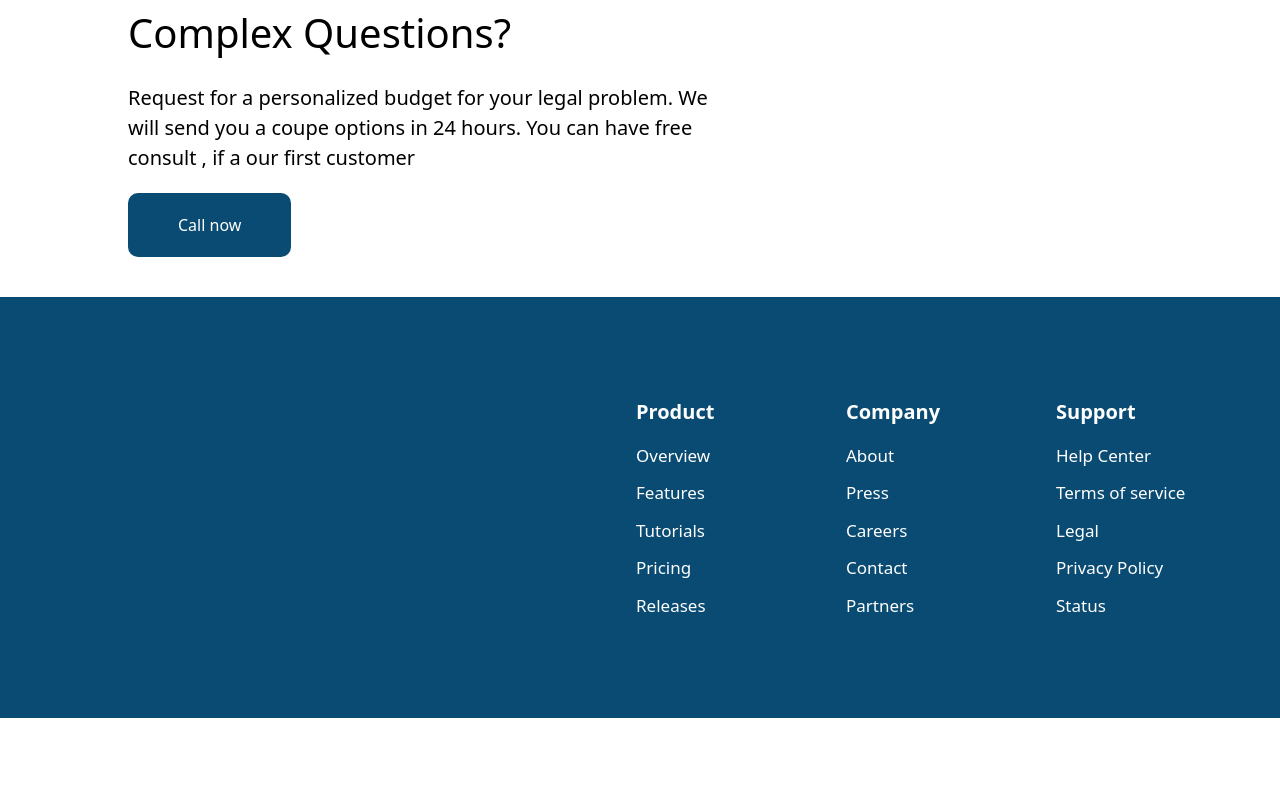
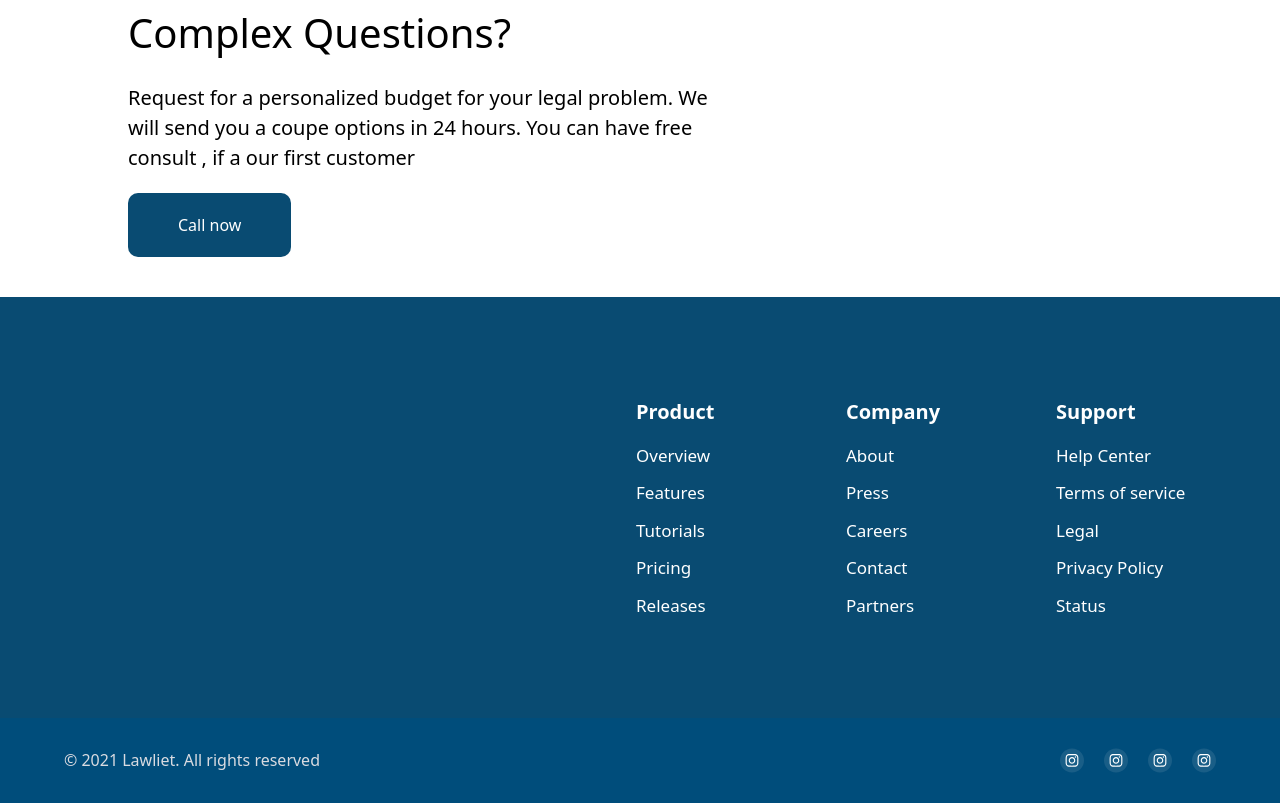
Before and after one commit to yahyo78/home, a website: page src/index.html in a window 1280 px wide. Shown: the part 3198-4001 px from the top of the page. Before the commit the page ends 3916 px from the top, so only its background shows below. Drawn offline with Linux system fonts and the light colour scheme; a web font is replaced by a local one.

Commit message:
sec footer

```diff
--- a/src/index.html
+++ b/src/index.html
@@ -193,8 +193,15 @@
     </div>
 </footer>
 <hr class="block lg:hidden">
-
-
+<div class="bg-[#004D7B] text-[#D9DBE1] px-[5%] py-[30px] flex justify-center lg:justify-between">
+  <div>© 2021 Lawliet. All rights reserved</div>
+  <div class="hidden lg:flex items-center gap-5">
+      <img src="image/Social Icons (1).svg" alt="">
+      <img src="image/Social Icons (1).svg" alt="">
+      <img src="image/Social Icons (1).svg" alt="">
+      <img src="image/Social Icons (1).svg" alt="">
+  </div>
+</div>
 </body>
 
 </html>
```
